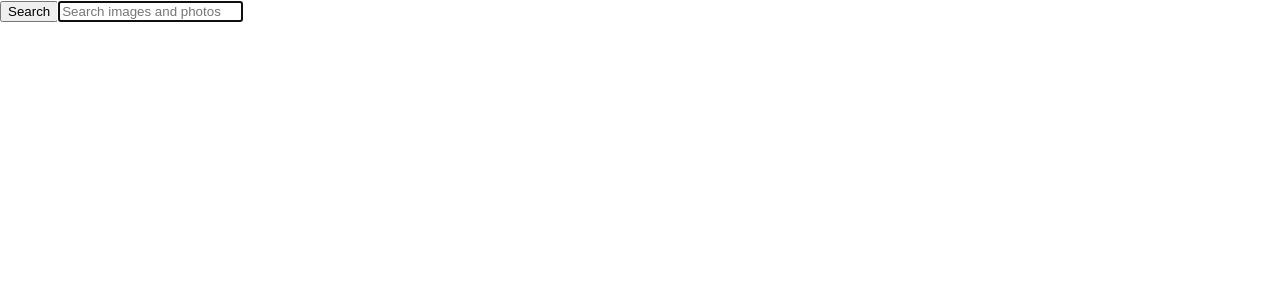
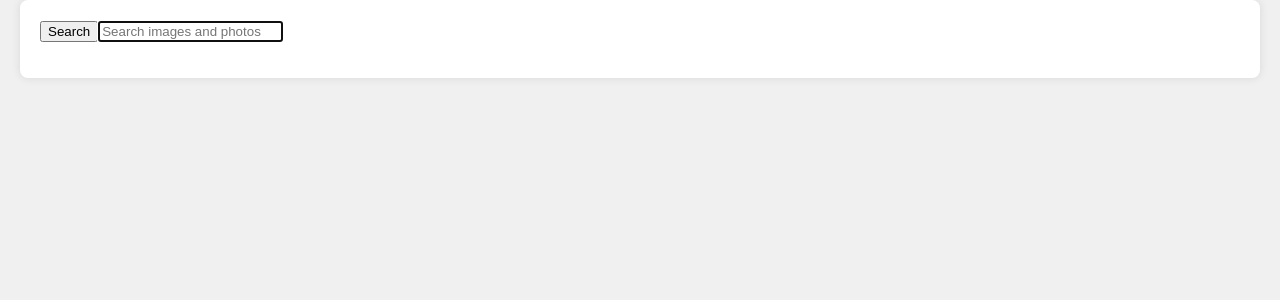
Before and after one commit to Romamill/goit-react-hw-03-image-finder, a React (Create React App) app: page / in a window 1280 px wide. Shown: the top 300 px of the page. Built offline with nearby package versions, Linux system fonts and the light colour scheme.

Commit message:
style components

```diff
--- a/src/components/App.jsx
+++ b/src/components/App.jsx
@@ -1,5 +1,6 @@
 
 import React, { useState, useEffect } from 'react';
+import styled from 'styled-components';
 import Searchbar from './Searchbar/Searchbar';
 import ImageGallery from './ImageGallery/ImageGallery';
 import Button from './Button/Button';
@@ -9,6 +10,24 @@ import axios from 'axios';
 
 
 const API_KEY = '37990722-3d7325777fa7dcec3ffe4a675';
+
+const AppContainer = styled.div`
+  display: flex;
+  flex-direction: column;
+  align-items: center;
+  min-height: 100vh;
+  background-color: #f0f0f0;
+`;
+
+const ContentContainer = styled.div`
+  width: 100%;
+  max-width: 1200px;
+  padding: 20px;
+  margin: 0 auto;
+  background-color: #ffffff;
+  border-radius: 8px;
+  box-shadow: 0 0 10px rgba(0, 0, 0, 0.1);
+`;
 
 const App = () => {
   const [query, setQuery] = useState('');
@@ -59,6 +78,8 @@ const App = () => {
 
   return (
     <div>
+      <AppContainer>
+      <ContentContainer>
         <Searchbar onSubmit={handleSearchSubmit} />
         <ImageGallery images={images} onImageClick={openModal} />
         {isLoading && <MyLoader />}
@@ -68,6 +89,8 @@ const App = () => {
         {modalImage && (
           <Modal image={modalImage} onClose={closeModal} />
         )}
+      </ContentContainer>
+    </AppContainer>
     </div>
   );
 };
```
Lines whose indentation alone changed are shown as unchanged.
